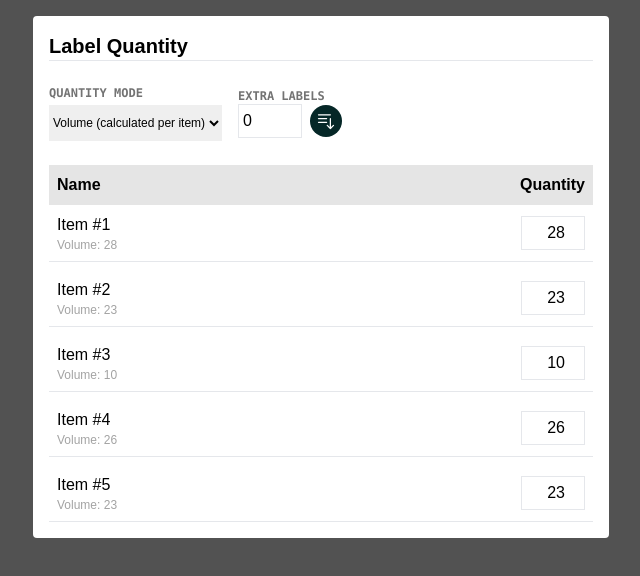
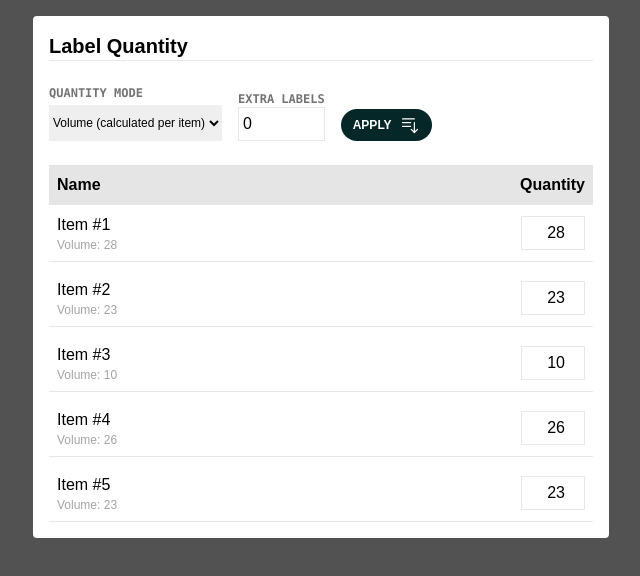
Before and after one commit to galley-solutions/poc-print-label-quantity, a React (Vite) app: page / in a window 1280 px wide. Shown: the top 576 px of the page, without its empty margins (319-959 px from the left). Built offline with nearby package versions, Linux system fonts and the light colour scheme.

Commit message:
feat: improvements

```diff
--- a/src/app/app.tsx
+++ b/src/app/app.tsx
@@ -65,41 +65,32 @@ function App() {
           <hr />
         </div>
 
-        <div className="flex gap-4 items-center">
-          <QuantityMode headcount={HEADCOUNT} mode={mode} onChange={setMode} />
+        <div className="flex gap-4 items-end justify-start">
+          <QuantityMode
+            headcount={HEADCOUNT}
+            mode={mode}
+            onChange={(mode) => {
+              setMode(mode);
+              setQuantity(0);
+            }}
+          />
 
-          <div>
+          <div className="flex flex-col">
             <Label>{mode === "fixed" ? "Quantity" : "Extra Labels"}</Label>
-            <div className="flex gap-2 items-center">
+            <div className="flex">
               <input
-                className="border p-1 w-16"
+                className="border p-1 w-0 flex-1"
                 type="number"
                 value={quantity}
                 onChange={(e) => setQuantity(e.target.valueAsNumber)}
               />
-
-              <ApplyButton
-                disabled={mode === "fixed" && !quantity}
-                onClick={applyQuantity}
-              />
             </div>
           </div>
 
-          {/*
-            <div>
-              <Label>Extra Labels</Label>
-              <div className="flex gap-1 items-center">
-                <input
-                  className="border p-1 w-16"
-                  type="number"
-                  value={extra}
-                  onChange={(e) => setExtra(e.target.valueAsNumber)}
-                />
-
-                <ApplyButton disabled={!extra} onClick={applyExtra} />
-              </div>
-            </div>
-          */}
+          <ApplyButton
+            disabled={mode === "fixed" && !quantity}
+            onClick={applyQuantity}
+          />
         </div>
 
         <div>
@@ -265,8 +256,9 @@ function ApplyButton(props: ButtonHTMLAttributes<HTMLButtonElement>) {
   return (
     <button
       {...props}
-      className="text-sm bg-primary text-white rounded-full p-1.5 font-bold disabled:opacity-50 disabled:bg-neutral-200 disabled:text-black"
+      className="flex gap-2 items-center bg-primary text-white rounded-full px-3 py-1.5 font-bold disabled:opacity-50 disabled:bg-neutral-200 disabled:text-black"
     >
+      <span className="uppercase text-xs">Apply</span>{" "}
       <BarsArrowDownIcon className="w-5" />
     </button>
   );
```
